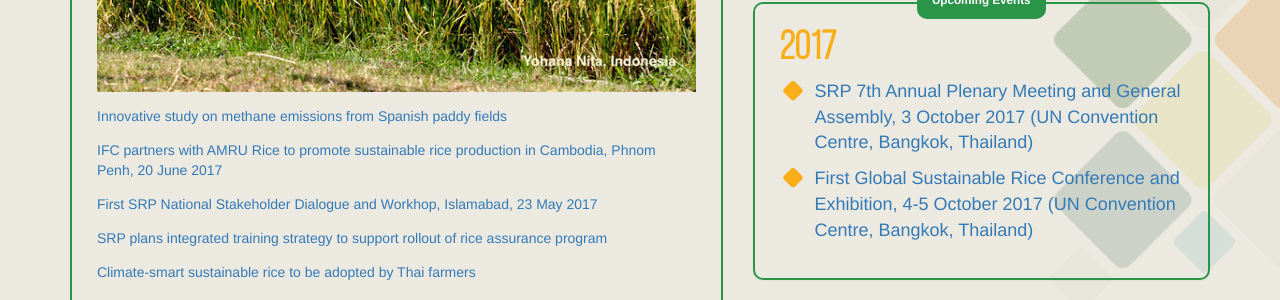
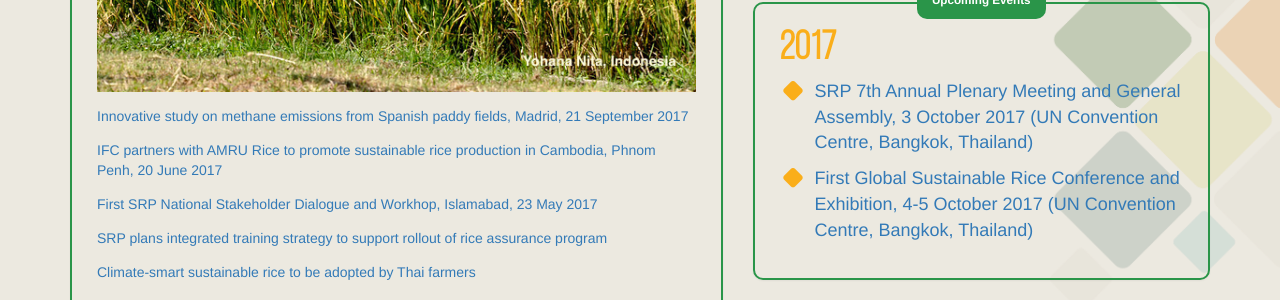
Before and after one commit to sustainablericeplatform/sustainablericeplatform.github.io, a Jekyll site: the page built from News-and-Events/index.html, in a window 1280 px wide. Shown: the part 969-1269 px from the top of the page. Built offline with Jekyll 4.4.1, drawn with Linux system fonts in a browser that asks for light colours.

Commit message:
Update index.html

```diff
--- a/News-and-Events/index.html
+++ b/News-and-Events/index.html
@@ -19,7 +19,7 @@ layout: default
                     <div class="panel-body">
                         <h1 class="year">2017</h1>
                         <img src="/assets/images/NE photo 2.jpg" class="img-responsive" />
-                        <p><a href="/assets/docs/EF-NP PROGRAMA DELTA DEL EBRO 21092017 EN.pdf" target="_blank">Innovative study on methane emissions from Spanish paddy fields</a></p>
+                        <p><a href="/assets/docs/EF-NP PROGRAMA DELTA DEL EBRO 21092017 EN.pdf" target="_blank">Innovative study on methane emissions from Spanish paddy fields, Madrid, 21 September 2017</a></p>
                         <p><a href="http://www.finchannel.com/business/65833-ifc-partners-with-amru-rice-to-promote-sustainable-rice-production-in-cambodia" target="_blank">IFC partners with AMRU Rice to promote sustainable rice production in Cambodia, Phnom Penh, 20 June 2017</a></p>
                         <p><a href="http://www.wwfpak.org/newsroom/23517_sustainablerice.php" target="_blank">First SRP National Stakeholder Dialogue and Workhop, Islamabad, 23 May 2017</a></p>
                         <p><a href="http://news.irri.org/2017/05/sustainable-rice-platform-plans.html" target="_blank">SRP plans integrated training strategy to support rollout of rice assurance program</a></p>
```
